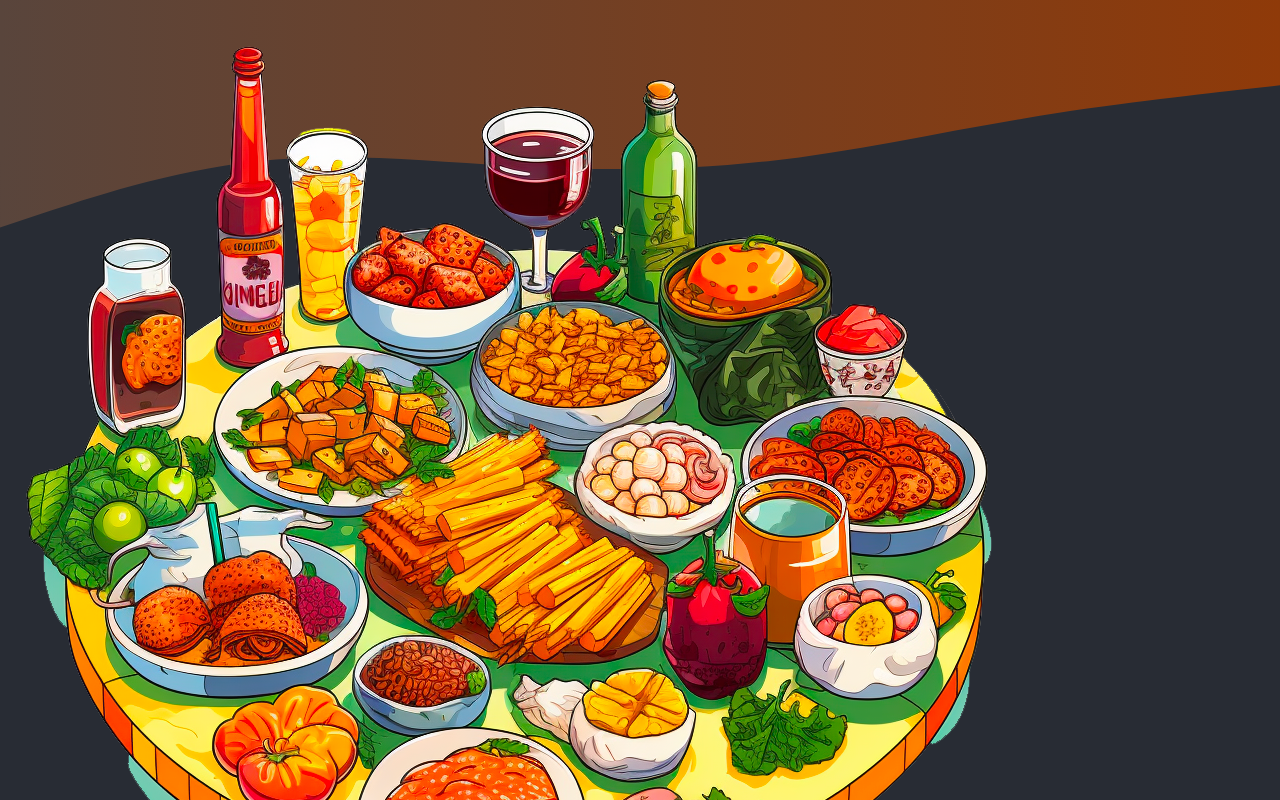
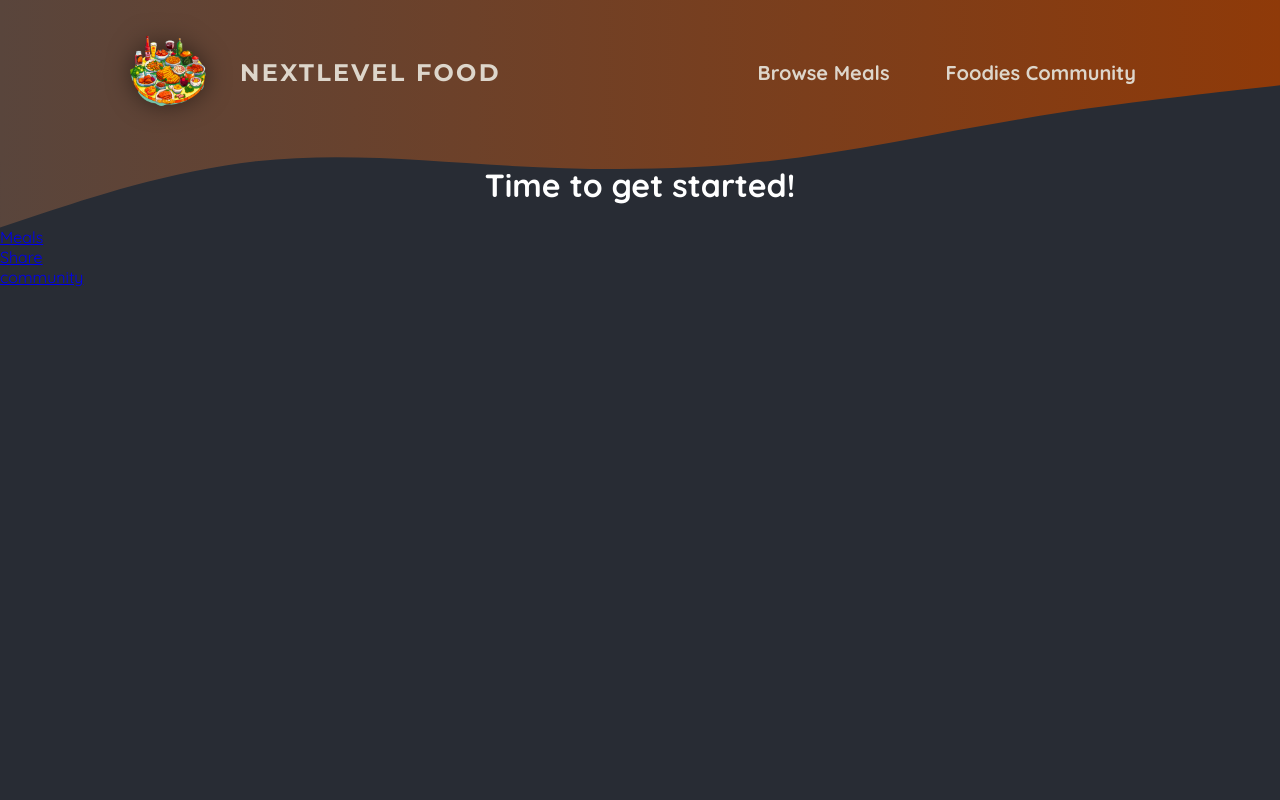
Before and after one commit to danielstephany/onwords-foodies-project, a Next.js app: page / in a window 1280 px wide. Shown: the top 800 px of the page. Built offline with nearby package versions, Linux system fonts and the light colour scheme.

Commit message:
added mainheader component

```diff
--- a/app/globals.css
+++ b/app/globals.css
@@ -11,21 +11,6 @@ html {
 body {
   margin: 0;
   background: radial-gradient(#282c34, #282c34);
-}
-
-.header-background {
-  position: absolute;
-  width: 100%;
-  height: 320px;
-  top: 0;
-  left: 0;
-  z-index: -1;
-}
-
-svg {
-  display: block;
-  width: 100%;
-  height: auto;
 }
 
 .not-found,
--- a/app/layout.js
+++ b/app/layout.js
@@ -10,26 +10,6 @@ export default function RootLayout({ children }) {
   return (
     <html lang="en">
       <body>
-        <div className="header-background">
-          <svg xmlns="http://www.w3.org/2000/svg" viewBox="0 0 1440 320">
-            <defs>
-              <linearGradient id="gradient" x1="0%" y1="0%" x2="100%" y2="0%">
-                <stop
-                  offset="0%"
-                  style={{ stopColor: '#59453c', stopOpacity: '1' }}
-                />
-                <stop
-                  offset="100%"
-                  style={{ stopColor: '#8f3a09', stopOpacity: '1' }}
-                />
-              </linearGradient>
-            </defs>
-            <path
-              fill="url(#gradient)"
-              d="M0,256L48,240C96,224,192,192,288,181.3C384,171,480,181,576,186.7C672,192,768,192,864,181.3C960,171,1056,149,1152,133.3C1248,117,1344,107,1392,101.3L1440,96L1440,0L1392,0C1344,0,1248,0,1152,0C1056,0,960,0,864,0C768,0,672,0,576,0C480,0,384,0,288,0C192,0,96,0,48,0L0,0Z"
-            ></path>
-          </svg>
-        </div>
         <MainHeader />
         {children}
       </body>
--- a/components/MainHeader.js
+++ /dev/null
@@ -1,26 +0,0 @@
-import React from 'react'
-import Link from "next/link"
-import logoImg from "@/assets/logo.png"
-
-const MainHeader = () => {
-    return (
-        <header>
-            <Link href="/">
-                <img src={logoImg.src} alt="a plate with food on it"/>
-                NextLevel Food
-            </Link>
-            <nav>
-                <ul>
-                    <li>
-                        <Link href="/meals">Browse Meals</Link>
-                    </li>
-                    <li>
-                        <Link href="/community">Foodies Community</Link>
-                    </li>
-                </ul>
-            </nav>
-        </header>
-    )
-}
-
-export default MainHeader
--- /dev/null
+++ b/components/MainHeader/MainHeader.js
@@ -0,0 +1,32 @@
+import React from 'react'
+import Link from "next/link"
+import Image from "next/image"
+import logoImg from "@/assets/logo.png"
+import styles from './MainHeader.module.css'
+import MainHeaderBackground from './MainHeaderBackground'
+
+const MainHeader = () => {
+    return (
+        <>
+            <MainHeaderBackground />
+            <header className={styles.header}>
+                <Link className={styles.logo} href="/">
+                    <Image priority src={logoImg} alt="a plate with food on it"/>
+                    NextLevel Food
+                </Link>
+                <nav className={styles.nav}>
+                    <ul>
+                        <li>
+                            <Link href="/meals">Browse Meals</Link>
+                        </li>
+                        <li>
+                            <Link href="/community">Foodies Community</Link>
+                        </li>
+                    </ul>
+                </nav>
+            </header>
+        </>
+    )
+}
+
+export default MainHeader
--- /dev/null
+++ b/components/MainHeader/MainHeader.module.css
@@ -0,0 +1,67 @@
+.header {
+    display: flex;
+    justify-content: space-between;
+    align-items: center;
+    padding: 2rem 1rem;
+}
+
+@media (min-width: 768px) {
+    .header {
+        padding: 2rem 10%;
+    }
+}
+
+.nav ul {
+    list-style: none;
+    margin: 0;
+    padding: 0;
+    display: flex;
+    gap: 1.5rem;
+    /* font-family: 'Montserrat', sans-serif; */
+    font-size: 1.25rem;
+}
+
+.nav a {
+    text-decoration: none;
+    color: #ddd6cb;
+    font-weight: bold;
+    padding: 0.5rem 1rem;
+    border-radius: 0.5rem;
+}
+
+.nav a:hover,
+.nav a:active {
+    background: linear-gradient(90deg, #ff8a05, #f9b331);
+    background-clip: text;
+    -webkit-background-clip: text;
+    -webkit-text-fill-color: transparent;
+    text-shadow: 0 0 18px rgba(248, 190, 42, 0.8);
+}
+
+.active {
+    background: linear-gradient(90deg, #ff8a05, #f9b331);
+    background-clip: text;
+    -webkit-background-clip: text;
+    -webkit-text-fill-color: transparent;
+}
+
+.logo {
+    display: flex;
+    align-items: center;
+    justify-content: center;
+    gap: 2rem;
+    text-decoration: none;
+    color: #ddd6cb;
+    font-weight: bold;
+    font-family: 'Montserrat', sans-serif;
+    letter-spacing: 0.15rem;
+    text-transform: uppercase;
+    font-size: 1.5rem;
+}
+
+.logo img {
+    width: 5rem;
+    height: 5rem;
+    object-fit: contain;
+    filter: drop-shadow(0 0 0.75rem rgba(0, 0, 0, 0.5));
+}
--- /dev/null
+++ b/components/MainHeader/MainHeaderBackground.js
@@ -0,0 +1,29 @@
+import React from 'react'
+import styles from './MainHeaderBackground.module.css'
+
+const MainHeaderBackground = () => {
+    return (
+        <div className={styles["header-background"]}>
+            <svg className={styles["header-background svg"]} xmlns="http://www.w3.org/2000/svg" viewBox="0 0 1440 320">
+                <defs>
+                    <linearGradient id="gradient" x1="0%" y1="0%" x2="100%" y2="0%">
+                        <stop
+                            offset="0%"
+                            style={{ stopColor: '#59453c', stopOpacity: '1' }}
+                        />
+                        <stop
+                            offset="100%"
+                            style={{ stopColor: '#8f3a09', stopOpacity: '1' }}
+                        />
+                    </linearGradient>
+                </defs>
+                <path
+                    fill="url(#gradient)"
+                    d="M0,256L48,240C96,224,192,192,288,181.3C384,171,480,181,576,186.7C672,192,768,192,864,181.3C960,171,1056,149,1152,133.3C1248,117,1344,107,1392,101.3L1440,96L1440,0L1392,0C1344,0,1248,0,1152,0C1056,0,960,0,864,0C768,0,672,0,576,0C480,0,384,0,288,0C192,0,96,0,48,0L0,0Z"
+                ></path>
+            </svg>
+        </div>
+    )
+}
+
+export default MainHeaderBackground
--- /dev/null
+++ b/components/MainHeader/MainHeaderBackground.module.css
@@ -0,0 +1,14 @@
+.header-background {
+    position: absolute;
+    width: 100%;
+    height: 320px;
+    top: 0;
+    left: 0;
+    z-index: -1;
+}
+
+.header-background svg {
+    display: block;
+    width: 100%;
+    height: auto;
+}
--- /dev/null
+++ b/components/MainHeader/index.js
@@ -0,0 +1,2 @@
+import MainHeader from './MainHeader'
+export default MainHeader
```
